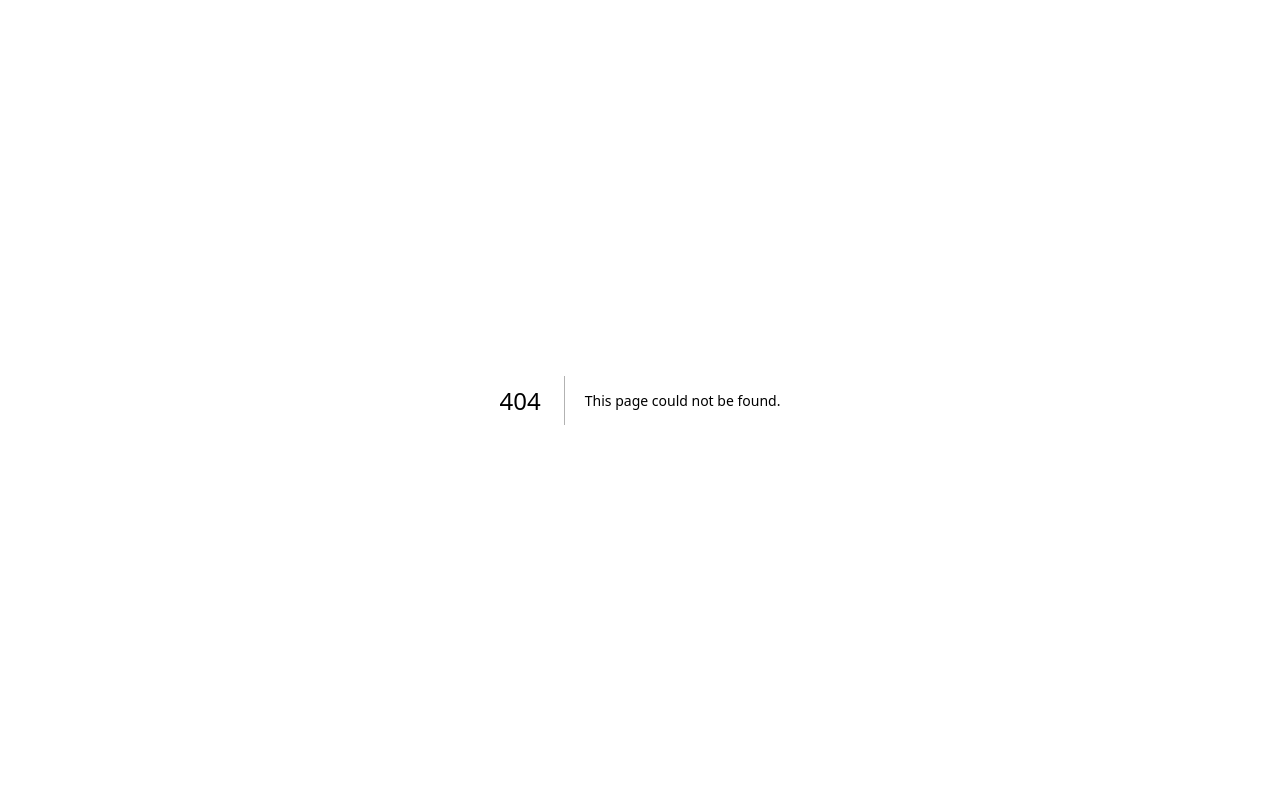
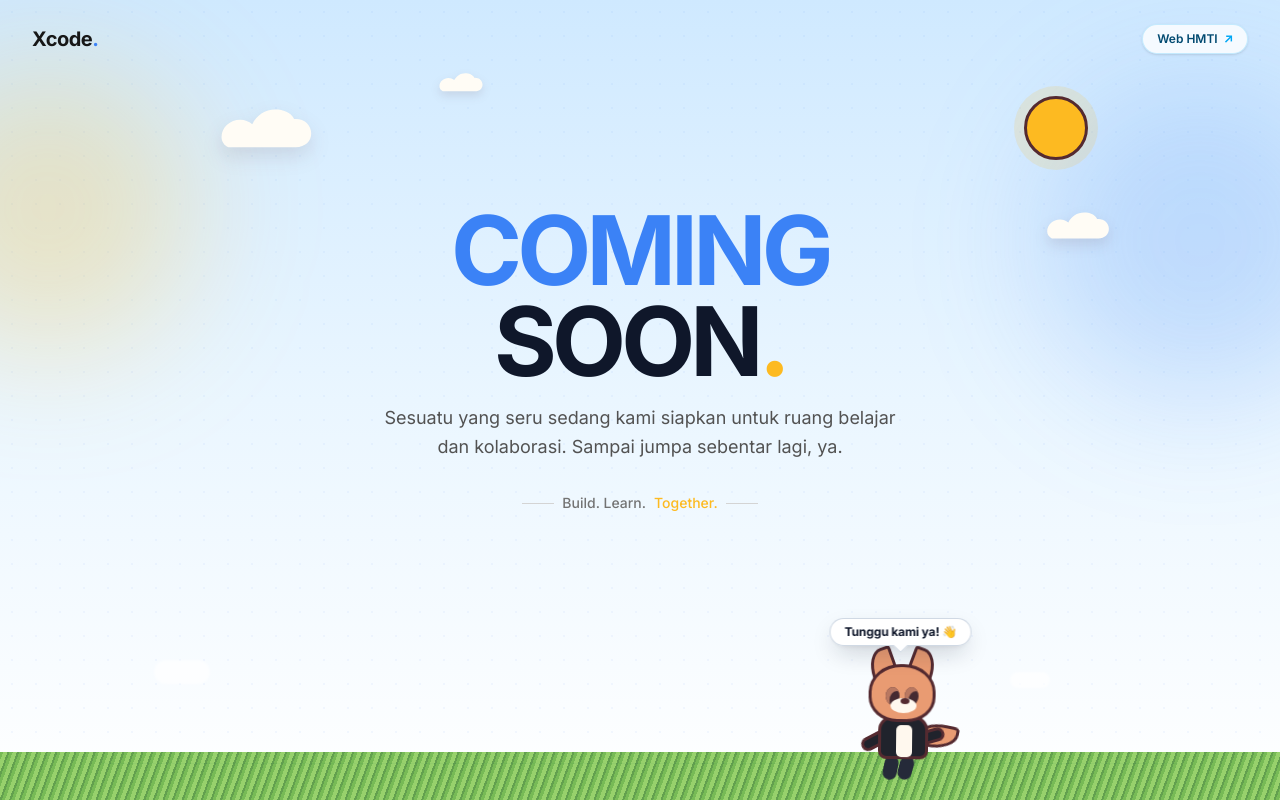
Before and after one commit to Coding-Developer-Experience/official-site, a Next.js app: page /komunitas in a window 1280 px wide. Before the commit this address had no page. Built offline with nearby package versions, Linux system fonts and the light colour scheme.

Commit message:
feat: add /komunitas route for seamless HMTI integration

```diff
--- /dev/null
+++ b/app/komunitas/page.tsx
@@ -0,0 +1,5 @@
+import ComingSoon from "@/components/coming-soon";
+
+export default function KomunitasPage() {
+  return <ComingSoon />;
+}
```
